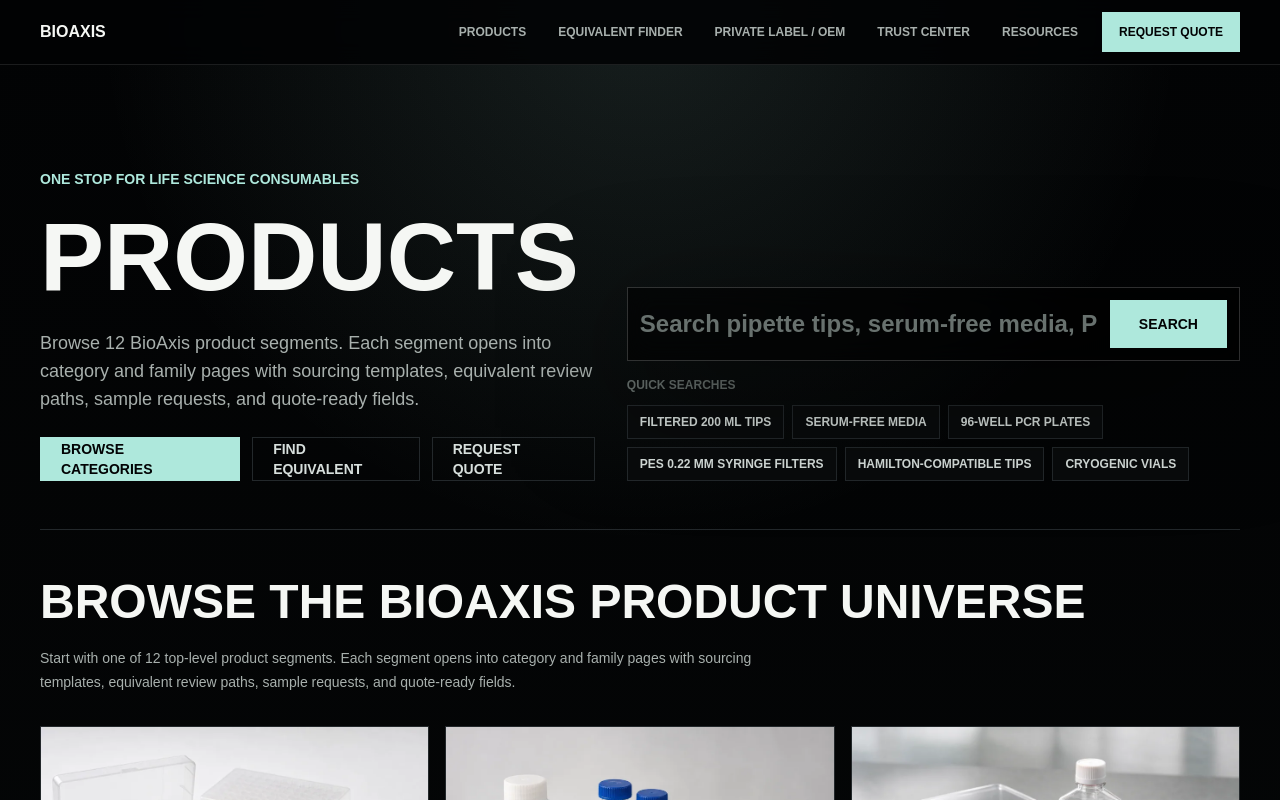
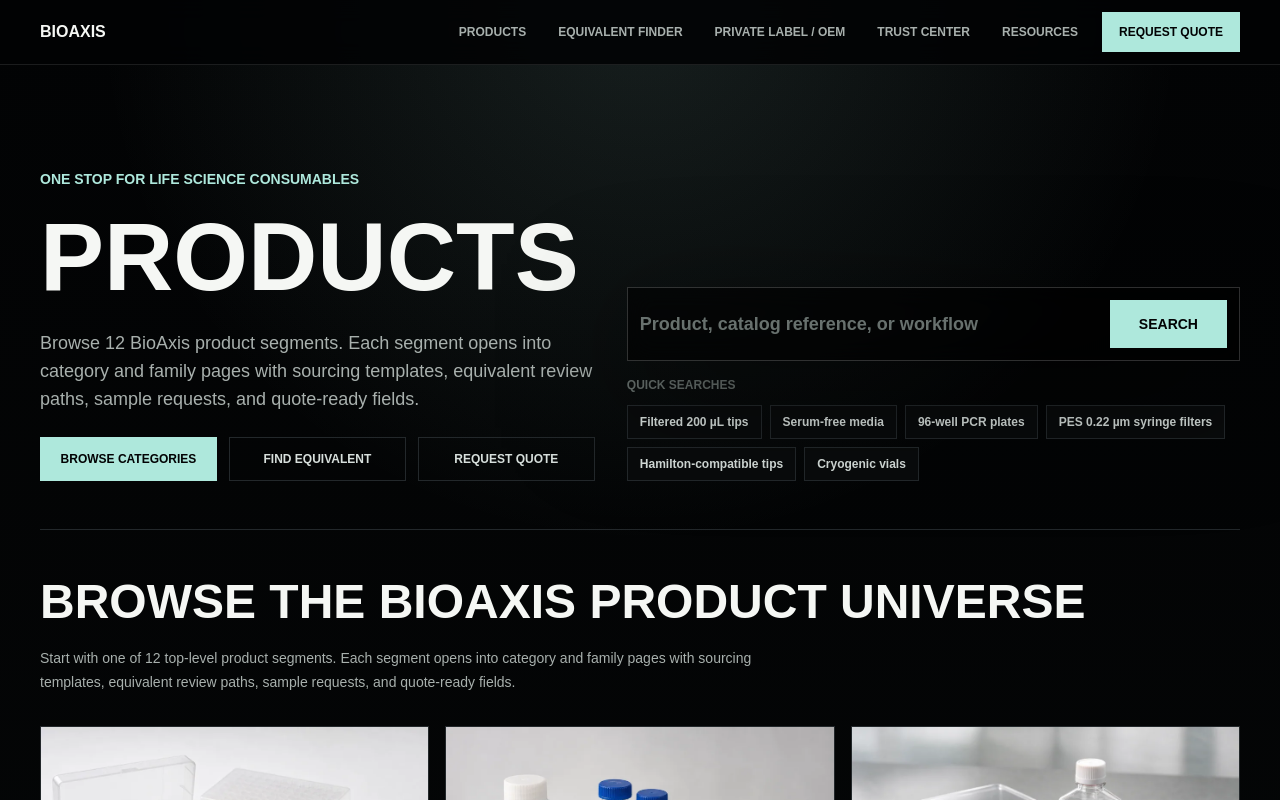
Before and after one commit to luckyericyao/bioaxisv3, a Next.js app: page /products in a window 1280 px wide. Shown: the top 800 px of the page. Built offline with nearby package versions, Linux system fonts and the light colour scheme.

Commit message:
Fix Products page search layout

```diff
--- a/src/app/products/page.tsx
+++ b/src/app/products/page.tsx
@@ -53,14 +53,14 @@
               <p className="mt-6 max-w-3xl text-base leading-7 text-bioaxis-muted sm:text-lg">
                 Browse 12 BioAxis product segments. Each segment opens into category and family pages with sourcing templates, equivalent review paths, sample requests, and quote-ready fields.
               </p>
-              <div className="mt-6 flex flex-col gap-3 sm:flex-row">
-                <Link href="#product-categories" className="inline-flex min-h-11 items-center justify-center border border-bioaxis-accent bg-bioaxis-accent px-5 text-sm font-semibold uppercase text-bioaxis-black transition hover:bg-transparent hover:text-bioaxis-accent">
+              <div className="mt-6 grid max-w-3xl gap-3 sm:grid-cols-3">
+                <Link href="#product-categories" className="inline-flex min-h-11 items-center justify-center whitespace-nowrap border border-bioaxis-accent bg-bioaxis-accent px-4 text-xs font-semibold uppercase text-bioaxis-black transition hover:bg-transparent hover:text-bioaxis-accent">
                   Browse categories
                 </Link>
-                <Link href="/equivalent-finder?requestType=equivalent" className="inline-flex min-h-11 items-center justify-center border border-bioaxis-line px-5 text-sm font-semibold uppercase text-bioaxis-steel transition hover:border-bioaxis-accent hover:text-bioaxis-accent">
+                <Link href="/equivalent-finder?requestType=equivalent" className="inline-flex min-h-11 items-center justify-center whitespace-nowrap border border-bioaxis-line px-4 text-xs font-semibold uppercase text-bioaxis-steel transition hover:border-bioaxis-accent hover:text-bioaxis-accent">
                   Find equivalent
                 </Link>
-                <Link href="/request-quote?requestType=quote" className="inline-flex min-h-11 items-center justify-center border border-bioaxis-line px-5 text-sm font-semibold uppercase text-bioaxis-steel transition hover:border-bioaxis-accent hover:text-bioaxis-accent">
+                <Link href="/request-quote?requestType=quote" className="inline-flex min-h-11 items-center justify-center whitespace-nowrap border border-bioaxis-line px-4 text-xs font-semibold uppercase text-bioaxis-steel transition hover:border-bioaxis-accent hover:text-bioaxis-accent">
                   Request quote
                 </Link>
               </div>
--- a/src/components/products/ProductSearch.tsx
+++ b/src/components/products/ProductSearch.tsx
@@ -11,12 +11,12 @@
 };
 
 const quickSearches = [
-  { label: "filtered 200 µL tips", href: "/products/liquid-handling/pipette-tips/filtered-pipette-tips/filtered-200ul-pipette-tips" },
-  { label: "serum-free media", href: "/products/cell-culture/media-and-supplements/serum-free-media/serum-free-cell-culture-media" },
+  { label: "Filtered 200 µL tips", href: "/products/liquid-handling/pipette-tips/filtered-pipette-tips/filtered-200ul-pipette-tips" },
+  { label: "Serum-free media", href: "/products/cell-culture/media-and-supplements/serum-free-media/serum-free-cell-culture-media" },
   { label: "96-well PCR plates", href: "/products/molecular-biology-pcr/pcr-plastics/96-well-pcr-plates/96-well-pcr-plates" },
   { label: "PES 0.22 µm syringe filters", href: "/products/sample-prep-filtration/syringe-filters/pes-syringe-filters/pes-022um-syringe-filters" },
   { label: "Hamilton-compatible tips", href: "/products/automation-consumables/robotic-pipette-tips/hamilton-robotic-tips/hamilton-compatible-robotic-tips" },
-  { label: "cryogenic vials", href: "/products/storage-cryopreservation/cryogenic-vials/sterile-cryovials/sterile-cryogenic-vials" }
+  { label: "Cryogenic vials", href: "/products/storage-cryopreservation/cryogenic-vials/sterile-cryovials/sterile-cryogenic-vials" }
 ];
 
 const resultTypes: ProductSearchResult["type"][] = ["segment", "subcategory", "family", "product", "workflow", "resource"];
@@ -237,12 +237,12 @@
           id="product-search"
           value={query}
           onChange={(event) => setQuery(event.target.value)}
-          placeholder="Search pipette tips, serum-free media, PCR plates, PES syringe filters..."
-          className="field-focus min-h-12 min-w-0 flex-1 border-0 bg-transparent text-xl font-semibold text-bioaxis-text placeholder:text-bioaxis-dim sm:text-2xl"
+          placeholder="Product, catalog reference, or workflow"
+          className="field-focus min-h-12 min-w-0 flex-1 border-0 bg-transparent text-base font-semibold text-bioaxis-text placeholder:text-bioaxis-dim sm:text-lg"
         />
         <button
           type="submit"
-          className="inline-flex min-h-12 items-center justify-center border border-bioaxis-accent bg-bioaxis-accent px-7 text-sm font-bold uppercase text-bioaxis-black transition hover:bg-transparent hover:text-bioaxis-accent"
+          className="inline-flex min-h-12 shrink-0 items-center justify-center border border-bioaxis-accent bg-bioaxis-accent px-6 text-sm font-bold uppercase text-bioaxis-black transition hover:bg-transparent hover:text-bioaxis-accent sm:px-7"
         >
           Search
         </button>
@@ -258,7 +258,7 @@
           <Link
             key={item.label}
             href={item.href}
-            className="border border-bioaxis-line bg-bioaxis-panel px-3 py-2 text-xs font-semibold uppercase text-bioaxis-steel transition hover:border-bioaxis-accent hover:text-bioaxis-accent"
+            className="border border-bioaxis-line bg-bioaxis-panel px-3 py-2 text-xs font-semibold text-bioaxis-steel transition hover:border-bioaxis-accent hover:text-bioaxis-accent"
           >
             {item.label}
           </Link>
```
